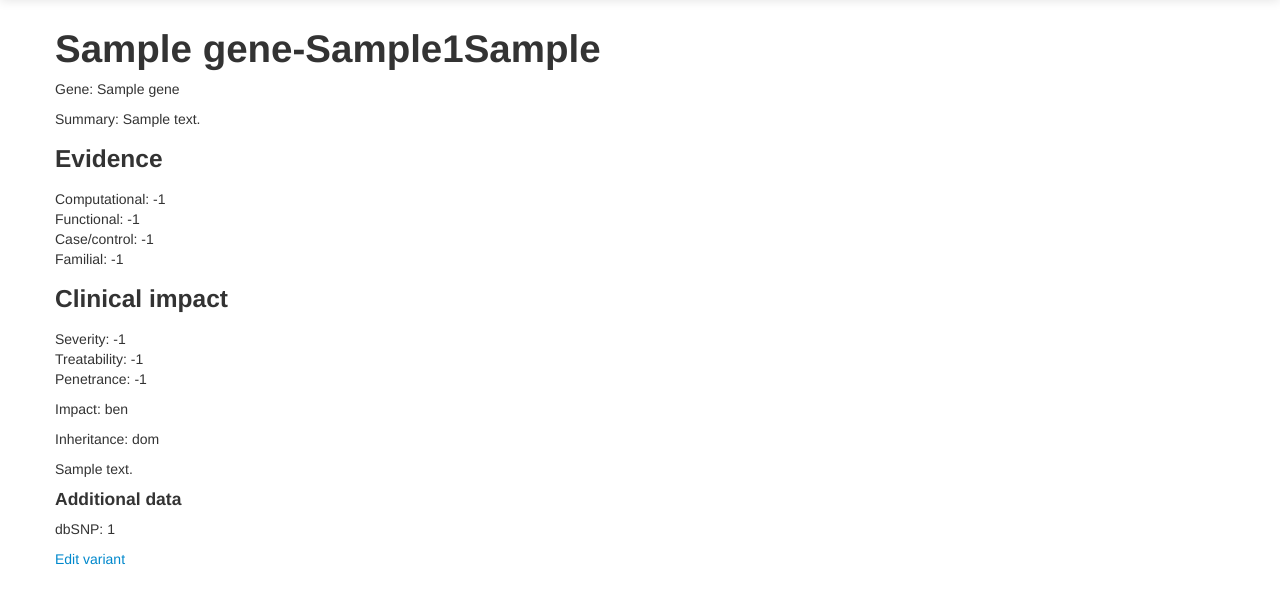
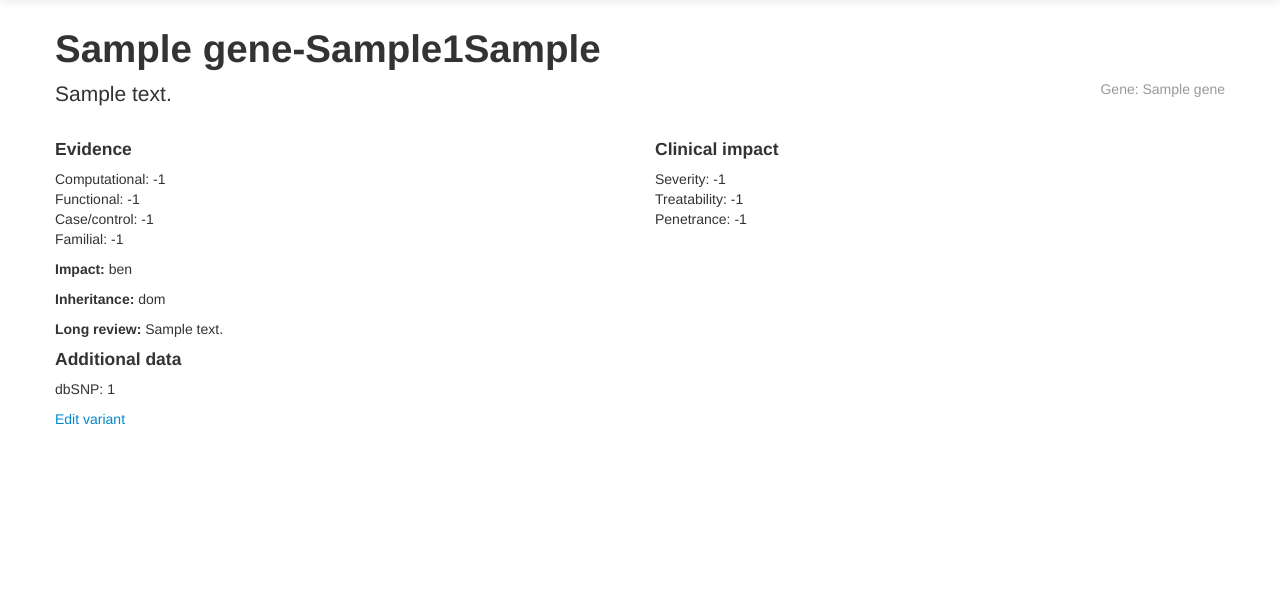
Before and after one commit to madprime/django-get-evidence, a Django app: template getevidence/variants/templates/variants/detail.html in a window 1280 px wide. Shown: the part 41-645 px from the top of the page. Run offline with Django 3.2, Linux system fonts and the light colour scheme; the template is opened without the code that fills it: values that come from a table or form of the project are taken from there, others are empty; tables that the repository leaves empty hold one stand-in row (values such as "Sample post"); some libraries are stand-ins or nearby versions.

Commit message:
Improve variant display

```diff
--- a/getevidence/variants/templates/variants/detail.html
+++ b/getevidence/variants/templates/variants/detail.html
@@ -3,16 +3,19 @@
 {% block page_title %}{{ variant.name }}{% endblock page_title %}
 
 {% block content %}
-<p>
+<div class="row">
+  <div class="span10 lead">
+    {{ variant_review.review_summary }}
+  </div>
+  <div class="span2 muted text-right">
       Gene: {{ variant.gene.hgnc_name }}
-</p>
+  </div>
+</div>
 
-<p>
-Summary: {{ variant_review.review_summary }}
-</p>
 
-<p>
-<h3>Evidence</h3>
+<div class="row">
+  <div class="span6">
+    <h4>Evidence</h4>
     Computational: {{ variant_review.evidence_computational }}
     <br />
     Functional: {{ variant_review.evidence_functional }}
@@ -20,27 +23,23 @@ Functional: {{ variant_review.evidence_functional }}
     Case/control: {{ variant_review.evidence_casecontrol }}
     <br />
     Familial: {{ variant_review.evidence_functional }}
-</p>
-<p>
-<h3>Clinical impact</h3>
+  </div>
+  <div class="span6">
+    <h4>Clinical impact</h4>
     Severity: {{ variant_review.clinical_severity }}
     <br />
     Treatability: {{ variant_review.clinical_treatability }}
     <br />
     Penetrance: {{ variant_review.clinical_penetrance }}
-</p>
+  </div>
+</div>
+<p/>
 
-<p>
-Impact: {{ variant_review.impact }}
-</p>
+<p><strong>Impact:</strong> {{ variant_review.impact }}</p>
 
-<p>
-Inheritance: {{ variant_review.inheritance }}
-</p>
+<p><strong>Inheritance:</strong> {{ variant_review.inheritance }}</p>
 
-<p>
-{{ variant_review.review_long }}
-</p>
+<p><strong>Long review:</strong> {{ variant_review.review_long }}</p>
 
 <h4> Additional data </h4>
 <p>
--- a/getevidence/variants/templates/variants/edit.html
+++ b/getevidence/variants/templates/variants/edit.html
@@ -3,7 +3,7 @@
 {% block page_title %}{{ variant.name }}{% endblock page_title %}
 
 {% block content %}
-<form action="{% url 'variants:edit' variant.name %}" method="post">
+<form class="form-vertical editor span12" action="{% url 'variants:edit' variant.name %}" method="post">
 {% csrf_token %}
 {{ form }}
 <br/>
```
Also changed, not shown: getevidence/variants/forms.py (+19 -0 lines). Lines whose indentation alone changed are shown as unchanged.
